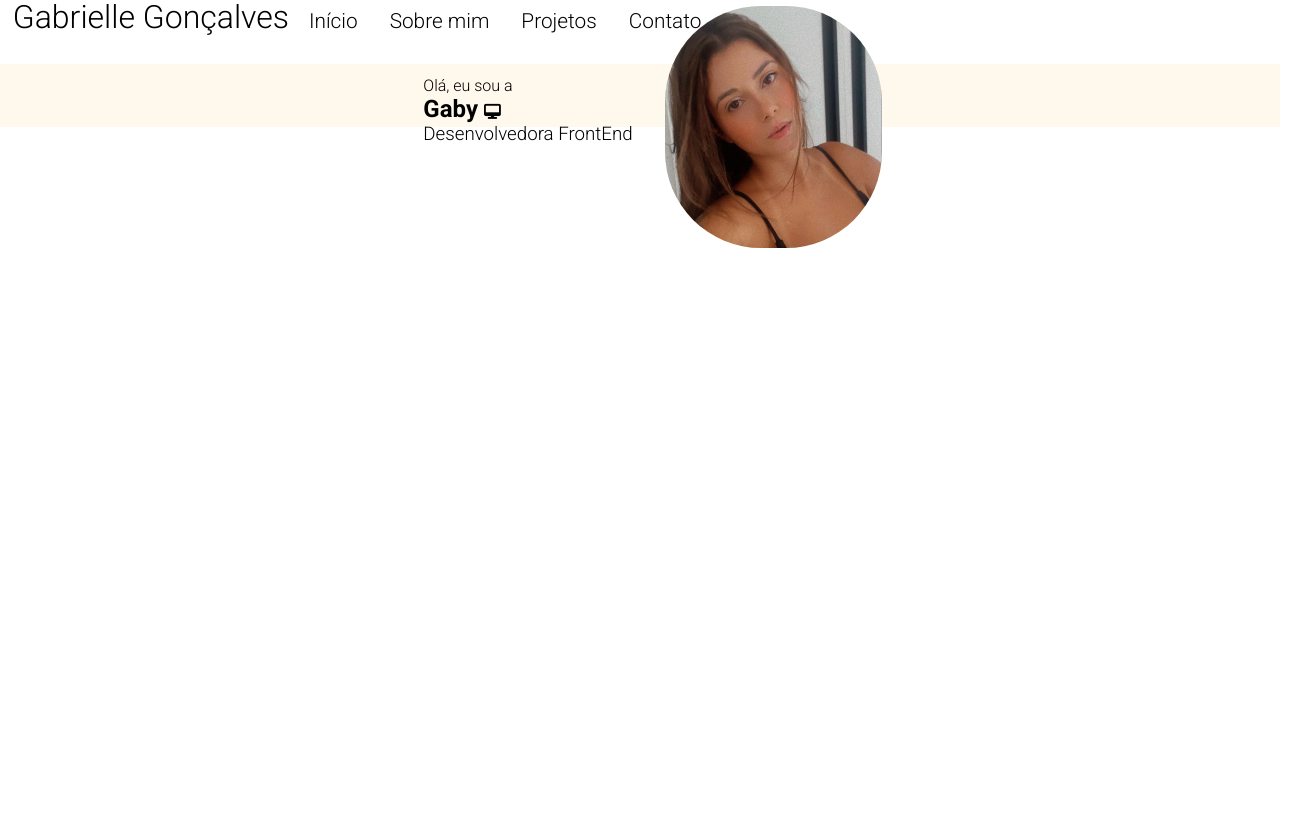
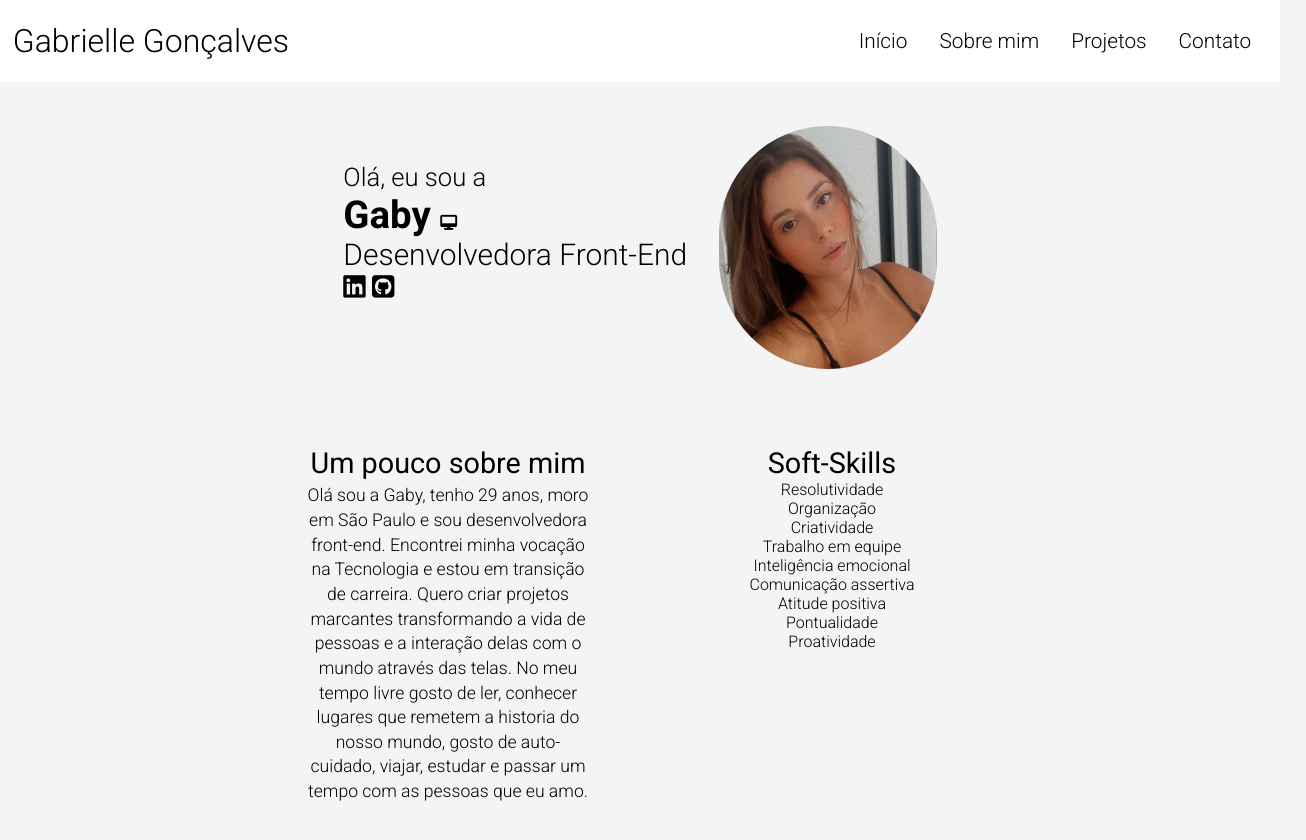
Before and after one commit to gooncalvesgaby/meu-portf-lio, a plain HTML site: page index.html in a window 1280 px wide. Shown: the whole page, 1306 px wide, since content can reach past the window. Before the commit the page ends 800 px from the top, so only its background shows below. Drawn offline with Linux system fonts and the light colour scheme.

Commit message:
alteração main

```diff
--- a/index.html
+++ b/index.html
@@ -26,11 +26,39 @@
                 <div>
                  <h4>Olá, eu sou a</h4>
                  <h1 class="gaby">Gaby <i class="fa-solid fa-desktop icone"></i></h1>
-                 <h3>Desenvolvedora FrontEnd</h3>
+                 <h3>Desenvolvedora Front-End</h3>
+                 <i class="fa-brands fa-linkedin"></i>
+                 <i class="fa-brands fa-square-github"></i>
                 </div>
                 <img class="minha-foto" src="./assets/eu.png" alt="minha-foto">
             </div>
         </section>
+        <section class="sobre">
+                <div>
+                    <h2 class="titulo">Um pouco sobre mim</h2>
+                    <p class="texto-sobre-mim">
+                        Olá sou a Gaby, tenho 29 anos, moro em São Paulo e sou
+                        desenvolvedora front-end. Encontrei minha vocação na
+                        Tecnologia e estou em transição de carreira. Quero criar
+                        projetos marcantes transformando a vida de pessoas e a interação
+                        delas com o mundo através das telas. No meu tempo livre gosto de ler,
+                        conhecer lugares que remetem a historia do nosso mundo, gosto de auto-cuidado,
+                        viajar, estudar e passar um tempo com as pessoas que eu amo.
+                    </p>
+                </div>
+                <div>
+                    <h2 class="titulo">Soft-Skills</h2>
+                    <div>Resolutividade</div>
+                    <div>Organização</div>
+                    <div>Criatividade</div>
+                    <div>Trabalho em equipe</div>
+                    <div>Inteligência emocional</div>
+                    <div>Comunicação assertiva</div>
+                    <div>Atitude positiva</div>
+                    <div>Pontualidade</div>
+                    <div>Proatividade</div>
+                </div>
+        </section>
     </main>
 </body>
 </html>
--- a/style.css
+++ b/style.css
@@ -18,8 +18,10 @@ ul {
 }
 
 section {
-    display: ruby-text;
+    display: flex;
     padding: 1%;
+    align-items: center;
+    justify-content: space-between;
 }
 
 .listas {
@@ -31,14 +33,14 @@ section {
     font-size: 2rem;
 }
 
-main {
-    background-color: #fff8ec;
+body {
+    background-color: #bdbdbd29;
 }
 
 
 .minha-foto {
     width: 17vw;
-    border-radius: 6rem;
+    border-radius: 10rem;
     margin-top: 2rem;
     margin-left: 2rem;
 }
@@ -56,4 +58,32 @@ main {
     width: 100%;
     justify-content: center;
     align-items: center;
+    font-size: 1.6rem;
 }
+
+.sobre {
+    display: flex;
+    justify-content: space-evenly;
+    align-items: start;
+    padding: 2rem 10%;
+    margin: 2rem 10%;
+    text-align: -webkit-center;
+
+}
+
+.sobre div {
+    width: 50%;
+}
+
+
+.titulo {
+    font-size: 1.8rem;
+    font-weight: initial;
+}
+
+.texto-sobre-mim {
+    width: 18rem;
+    font-size: 1.1rem;
+    margin-top: 1%;
+    line-height: 1.4em;
+}
```
